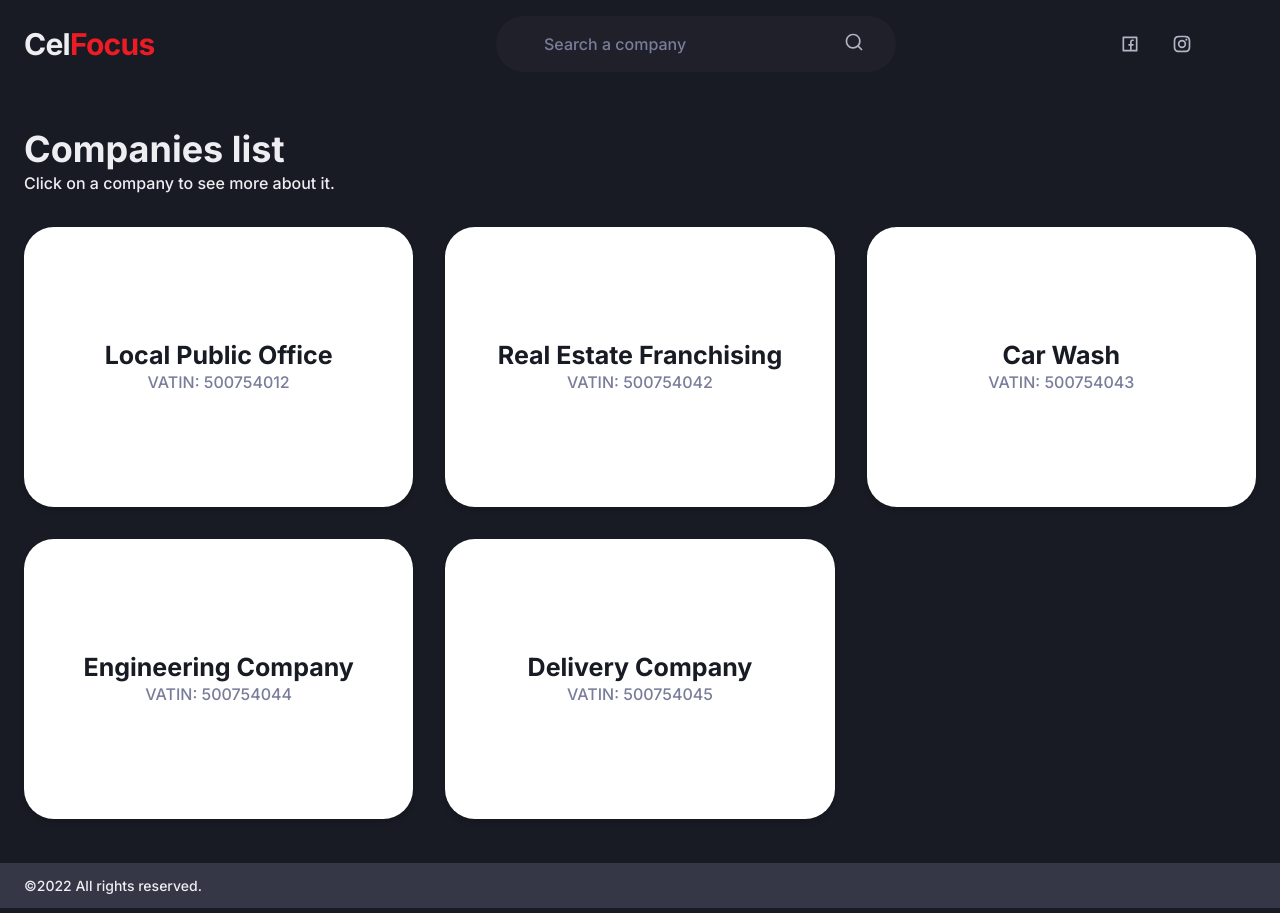
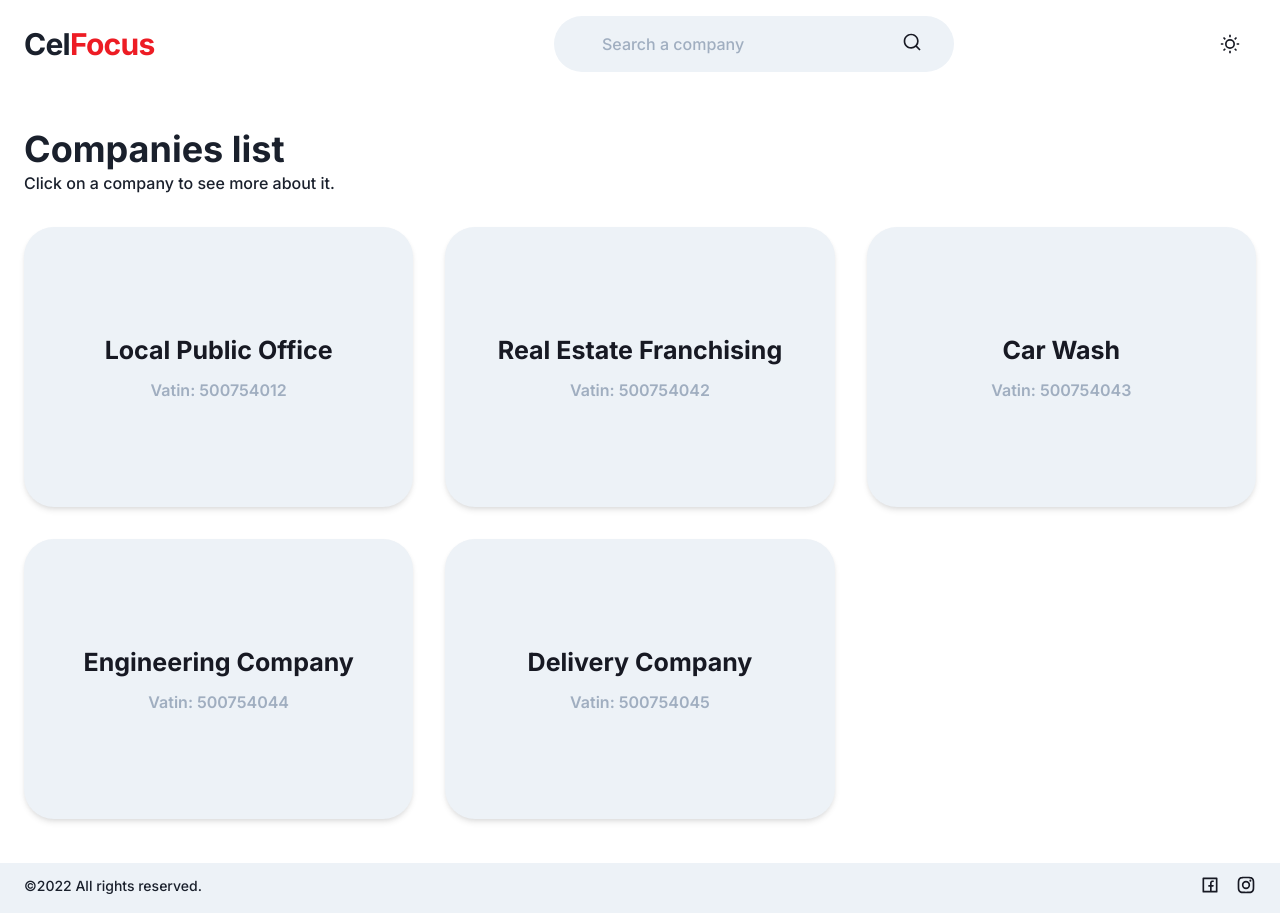
Before and after one commit to WelliWillers/CelCompanies, a Next.js app: page / in a window 1280 px wide. Built offline with nearby package versions, Linux system fonts and the light colour scheme; data requests are answered from the project's data file.

Commit message:
create a light and dark theme

```diff
--- a/src/components/Footer/index.tsx
+++ b/src/components/Footer/index.tsx
@@ -1,11 +1,24 @@
-import { Box, Flex, Text } from "@chakra-ui/react";
+import { Box, Flex, Icon, Text, useColorModeValue, Link } from "@chakra-ui/react";
+import { RiFacebookBoxLine, RiInstagramLine } from "react-icons/ri";
 
 export function Footer(){
+    const FooterColorTheme = useColorModeValue("gray.100", "gray.700")
+    const IconsTextColorTheme = useColorModeValue("gray.900", "gray.50")
     return (
-        <Flex bgColor="gray.700" as="footer" w="100%" alignItems="center"  flexDirection={{base:'column', lg:'row'}} py="3" px="6">
-            <Box w="100%" maxWidth={1480} mx="auto">
-                <Text fontSize="sm">©2022 All rights reserved.</Text>
-            </Box>
+        <Flex bgColor={FooterColorTheme} as="footer" w="100%" alignItems="center"  flexDirection={{base:'column', lg:'row'}} py="3" px="6">
+            <Flex justifyContent="space-between" w="100%" maxWidth={1480} mx="auto">
+                <Box>
+                    <Text fontSize="sm">©2022 All rights reserved.</Text>
+                </Box>
+                <Flex gap={4}>
+                    <Link target="_blank" href="#0">
+                        <Icon cursor="pointer" color={IconsTextColorTheme} as={RiFacebookBoxLine} fontSize="20"/>
+                    </Link>
+                    <Link target="_blank" href="#0">
+                        <Icon cursor="pointer" color={IconsTextColorTheme} as={RiInstagramLine} fontSize="20"/>
+                    </Link>
+                </Flex>
+            </Flex>
         </Flex>
     )
 }
--- a/src/components/Header/Icons.tsx
+++ b/src/components/Header/Icons.tsx
@@ -1,22 +1,26 @@
-import { HStack, Icon } from "@chakra-ui/react";
+import { Button, HStack, Icon, useColorMode, useColorModeValue } from "@chakra-ui/react";
 import Link from "next/link";
-import { RiFacebookBoxLine, RiInstagramLine } from "react-icons/ri";
+import { RiFacebookBoxLine, RiInstagramLine, RiMoonLine, RiSunLine } from "react-icons/ri";
 
 export function Icons() {
+
+    const { toggleColorMode, colorMode } = useColorMode()
+
+    const IconTextColorTheme = useColorModeValue("gray.900", "gray.50")
+
     return (
         <HStack
             spacing={["6", "8"]}
-            mx={["6", "8"]}
-            pr={["6", "8"]}
+            // mx={["6", "8"]}
+            // pr={["6", "8"]}
             py="1"
             color="gray.300"
         >
-            <Link target="_blank" href="#0">
-                <Icon cursor="pointer" color="gray.200" as={RiFacebookBoxLine} fontSize="20"/>
-            </Link>
-            <Link target="_blank" href="#0">
-                <Icon cursor="pointer" color="gray.200" as={RiInstagramLine} fontSize="20"/>
-            </Link>
+            <Button bg="transparent" onClick={toggleColorMode}>
+                {
+                    colorMode == 'light' ? (<Icon cursor="pointer" color={IconTextColorTheme} as={RiSunLine} fontSize="20"/>) : (<Icon cursor="pointer" color="gray.200" as={RiMoonLine} fontSize="20"/>)
+                }
+            </Button>
         </HStack>
     )
 }
--- a/src/components/Header/Logo.tsx
+++ b/src/components/Header/Logo.tsx
@@ -1,8 +1,10 @@
 import { Text } from "@chakra-ui/react";
+import { useRouter } from "next/router";
 
 export function Logo(){
+    const {asPath} = useRouter()
     return (
-        <Text textAlign={{base: 'right', md: 'center', lg: 'left'}} pb={{base: 0, lg: 0}} fontSize={['2xl', '3xl']} fontWeight="bold" letterSpacing="tight" w="64">
+        <Text textAlign={{base: asPath != "/" ? 'right' : 'center', md: 'center', lg: 'left'}} pb={{base: 3, lg: 0}} fontSize={['2xl', '3xl']} fontWeight="bold" letterSpacing="tight" w="64">
             Cel
             <Text color="primary.normal" as="span">Focus</Text>
         </Text>
--- a/src/components/Header/SearchBox.tsx
+++ b/src/components/Header/SearchBox.tsx
@@ -1,14 +1,16 @@
-import { Flex, Icon, Input } from "@chakra-ui/react";
+import { Flex, Icon, Input, useColorModeValue } from "@chakra-ui/react";
 import { RiSearchLine } from "react-icons/ri";
 import { useSearch } from "../../contexts/SearchContext";
 
 export function SearchBox() {
 
     const { handleGetSearchText } = useSearch()
+    const SearchBackgroundColorTheme = useColorModeValue("gray.100", "gray.700")
+    const SearchTextColorTheme = useColorModeValue("gray.900", "gray.50")
 
     return (
-        <Flex as="label" flex="1" py="4" px="8" ml="6" maxWidth={400} alignSelf="center" color="gray.200" position="relative" bg="gray.800" borderRadius="full">
-            <Input px="4" mr="4" color="gray.50" variant="unstyled" onChange={(e) => handleGetSearchText(e.target.value)} placeholder="Search a company" _placeholder={{ color: 'gray.400' }} />
+        <Flex as="label" flex="1" py="4" px="8" ml="6" maxWidth={400} alignSelf="center" color={SearchTextColorTheme} position="relative" bg={SearchBackgroundColorTheme} borderRadius="full">
+            <Input px="4" mr="4" color={SearchTextColorTheme} variant="unstyled" onChange={(e) => handleGetSearchText(e.target.value)} placeholder="Search a company" _placeholder={{ color: 'gray.400' }} />
             <Icon as={RiSearchLine} fontSize="20" />
         </Flex>
     )
--- a/src/components/Header/index.tsx
+++ b/src/components/Header/index.tsx
@@ -1,8 +1,7 @@
-import { Box, Flex, Icon, IconButton, useBreakpointValue } from "@chakra-ui/react"
+import { Box, Flex, Icon, IconButton, useBreakpointValue, Link } from "@chakra-ui/react"
 import { Icons } from "./Icons"
 import { SearchBox } from "./SearchBox"
 import { Logo } from "./Logo"
-import Link from "next/link"
 import Router, { useRouter } from "next/router"
 import { RiArrowLeftLine } from "react-icons/ri"
 
@@ -26,12 +25,15 @@ export function Header() {
                             onClick={() => Router.back()}
                             aria-label='Go back'
                             fontSize='20px'
+                            borderColor="primary.normal"
                             icon={<Icon as={RiArrowLeftLine} />}
                         />
                     )
                 }
 
-                <Logo />
+                <Link cursor="pointer" textDecoration="none" href="/">
+                    <Logo />
+                </Link>
             </Flex>
 
             {
@@ -42,7 +44,7 @@ export function Header() {
 
             {
                 showInLarge && (
-                    <Flex align="center">
+                    <Flex align={{base: 'center', lg: 'right'}}>
                         <Icons />
                     </Flex>
                 )
--- a/src/components/Layout/CardBox.tsx
+++ b/src/components/Layout/CardBox.tsx
@@ -1,49 +1,45 @@
-import { Flex, Heading, Text } from "@chakra-ui/react";
+import { Button, Stack, useColorModeValue } from "@chakra-ui/react";
 import Link from "next/link";
-import { ReactElement, ReactNode } from "react";
+import { ReactNode } from "react";
 
 interface CardBoxProps {
-    router: string
-    title: string
-    subtitle: string
-    id: number
+    router?: string
     height?: string
-    icon?: ReactElement
-    children?: ReactNode
+    children: ReactNode
 }
 
-export function CardBox({children, id, title, subtitle, icon, height = "180px", router}:CardBoxProps){
+export function CardBox({children, height = "180px", router}:CardBoxProps){
+
+    const CardBoxBackgroundColorTheme = useColorModeValue("gray.100", "gray.700")
+    const CardBoxTextColorTheme = useColorModeValue("gray.900", "gray.50")
+
     return (
-        <Link href={`/${router}/${id}`} passHref>
-            <Flex
+        <Link href={`${router}`} passHref>
+            <Button
                 cursor="pointer"
-                bg="white"
-                color="gray.900"
+                bg={CardBoxBackgroundColorTheme}
+                color={CardBoxTextColorTheme}
                 minHeight={height}
                 borderRadius={30}
                 boxShadow="md"
-                align="center"
                 padding={5}
-                textAlign="center"
-                justify="center"
-                flexDir="column"
-                transition="border 300ms"
+                transition="border 200ms"
                 _hover={{
                     border: "5px solid",
                     borderColor:"primary.normal"
                 }}
             >
-                {
-                    icon && (
-                        icon
-                    )
-                }
-                <Heading fontSize="25">
-                    {title}
-                </Heading>
-                <Text fontSize="md" color="gray.400">{subtitle.toLocaleUpperCase()}</Text>
-                {children}
-            </Flex>
+                <Stack
+                    spacing={4}
+                    display="flex"
+                    textAlign="center"
+                    justifyContent="center"
+                    alignItems="center"
+                    flexDir="column"
+                >
+                   {children}
+                </Stack>
+            </Button>
         </Link>
     )
 }
--- a/src/pages/index.tsx
+++ b/src/pages/index.tsx
@@ -1,6 +1,5 @@
-import { Box, Flex, Heading, SimpleGrid, Stack, Text } from "@chakra-ui/react";
+import { Heading, SimpleGrid, Text } from "@chakra-ui/react";
 import axios from "axios";
-import Link from "next/link";
 import { useEffect, useState } from "react";
 import { toast } from "react-toastify";
 import { CardBox } from "../components/Layout/CardBox";
@@ -37,7 +36,7 @@ export default function Home() {
 
   useEffect(() => {
     loadCompanies();
-  }, [search.length >= 3 && search]);
+  }, [search]);
 
   return (
     <CommunsParts title="Companies list" subtitle="Click on a company to see more about it.">
@@ -46,10 +45,15 @@ export default function Home() {
           companies.length ?
           companies.map((company) => {
             return (
-              <CardBox height="280px" key={company.id} title={company.name.toString()} router="company" subtitle={'Vatin: ' + company.vatin.toLocaleUpperCase()} id={company.id} />
+              <CardBox height="280px" key={company.id} router={`/company/${company.id}`}>
+                <Heading fontSize="25">
+                  {company.name.toString()}
+                </Heading>
+                <Text fontSize="md" color="gray.400">Vatin:  {company.vatin.toLocaleUpperCase()}</Text>
+              </CardBox>
             )
           }) : (
-            <Text textAlign={{base: "center", md: "left"}} fontSize="md">No companies found</Text>
+            <Text color="primary.normal" textAlign={{base: "center", md: "left"}} fontSize="md">No companies found</Text>
           )
         }
       </SimpleGrid>
--- a/src/styles/theme.ts
+++ b/src/styles/theme.ts
@@ -2,26 +2,10 @@ import { extendTheme } from '@chakra-ui/react'
 
 export const theme = extendTheme({
     colors: {
-        gray: {
-            "900": "#181B23",
-            "800": "#1f2029",
-            "700": "#353646",
-            "600": "#4b4d63",
-            "500": "#616480",
-            "400": "#797d9a",
-            "300": "#9699b0",
-            "200": "#b3b5c6",
-            "100": "#d1d2dc",
-            "50": "#eeeef2"
-        },
         primary: {
             normal: "#ed1c24",
             hover: "#a32126"
-        },
-        secondary: "#2596a4",
-        white: "#fff",
-        black: "#000",
-        red: "#D90000"
+        }
     },
 
     fonts: {
@@ -29,12 +13,12 @@ export const theme = extendTheme({
         body: 'Inter'
     },
 
-    styles: {
-        global: {
-            body: {
-                bg: 'gray.900',
-                color: 'gray.50'
-            }
-        }
-    }
+    // styles: {
+    //     global: {
+    //         body: {
+    //             bg: 'gray.900',
+    //             color: 'gray.50'
+    //         }
+    //     }
+    // }
 })
```
Also changed, not shown: src/pages/company/[companyId].tsx (+17 -8 lines), src/pages/number/[numberId].tsx (+12 -4 lines).
